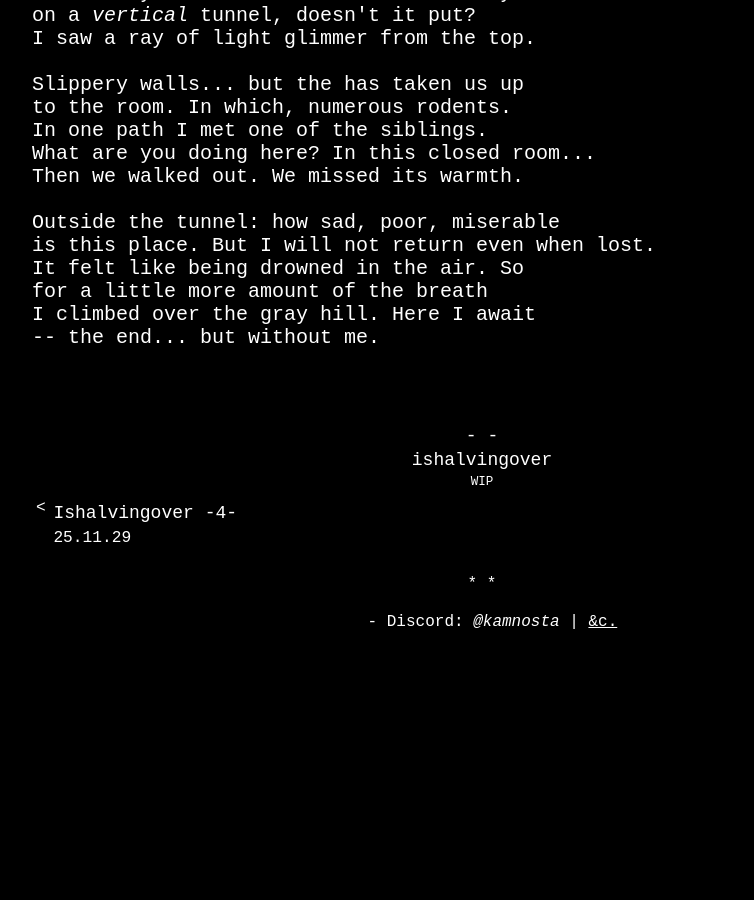
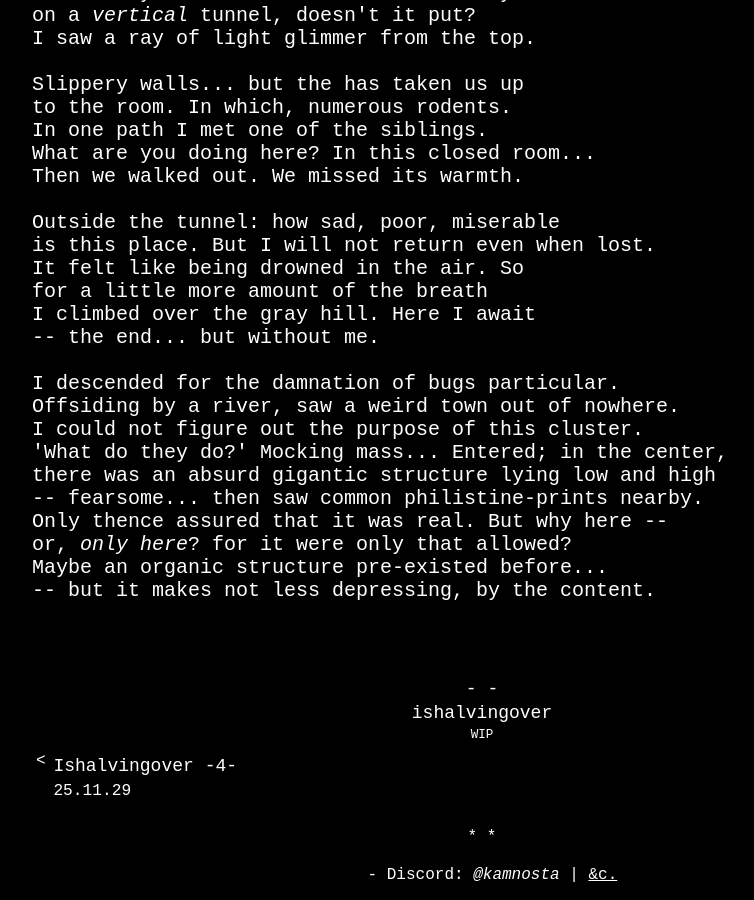
Before and after one commit to kamnosta/kamnosta.github.io, a Jekyll site: the page built from _ishalvingover/25-12-14-5.md, in a window 1280 px wide and 900 px high, scrolled down 2876 px. Shown: the whole window, without its empty margins (158-912 px from the left). Built offline with Jekyll 4.4.1, drawn with Linux system fonts in a browser that asks for light colours; before the commit the page ends 3523 px from its top, so only the background shows below that.

Commit message:
iho5 update

```diff
--- a/_ishalvingover/25-12-14-5.md
+++ b/_ishalvingover/25-12-14-5.md
@@ -106,3 +106,14 @@ for a little more amount of the breath<br>
 I climbed over the gray hill. Here I await<br>
 -- the end... but without me.<br>
 <br>
+I descended for the damnation of bugs particular.<br>
+Offsiding by a river, saw a weird town out of nowhere.<br>
+I could not figure out the purpose of this cluster.<br>
+'What do they do?' Mocking mass... Entered; in the center,<br>
+there was an absurd gigantic structure lying low and high<br>
+-- fearsome... then saw common philistine-prints nearby.<br>
+Only thence assured that it was real. But why here --<br>
+or, *only here*? for it were only that allowed?<br>
+Maybe an organic structure pre-existed before...<br>
+-- but it makes not less depressing, by the content.<br>
+<br>
```
